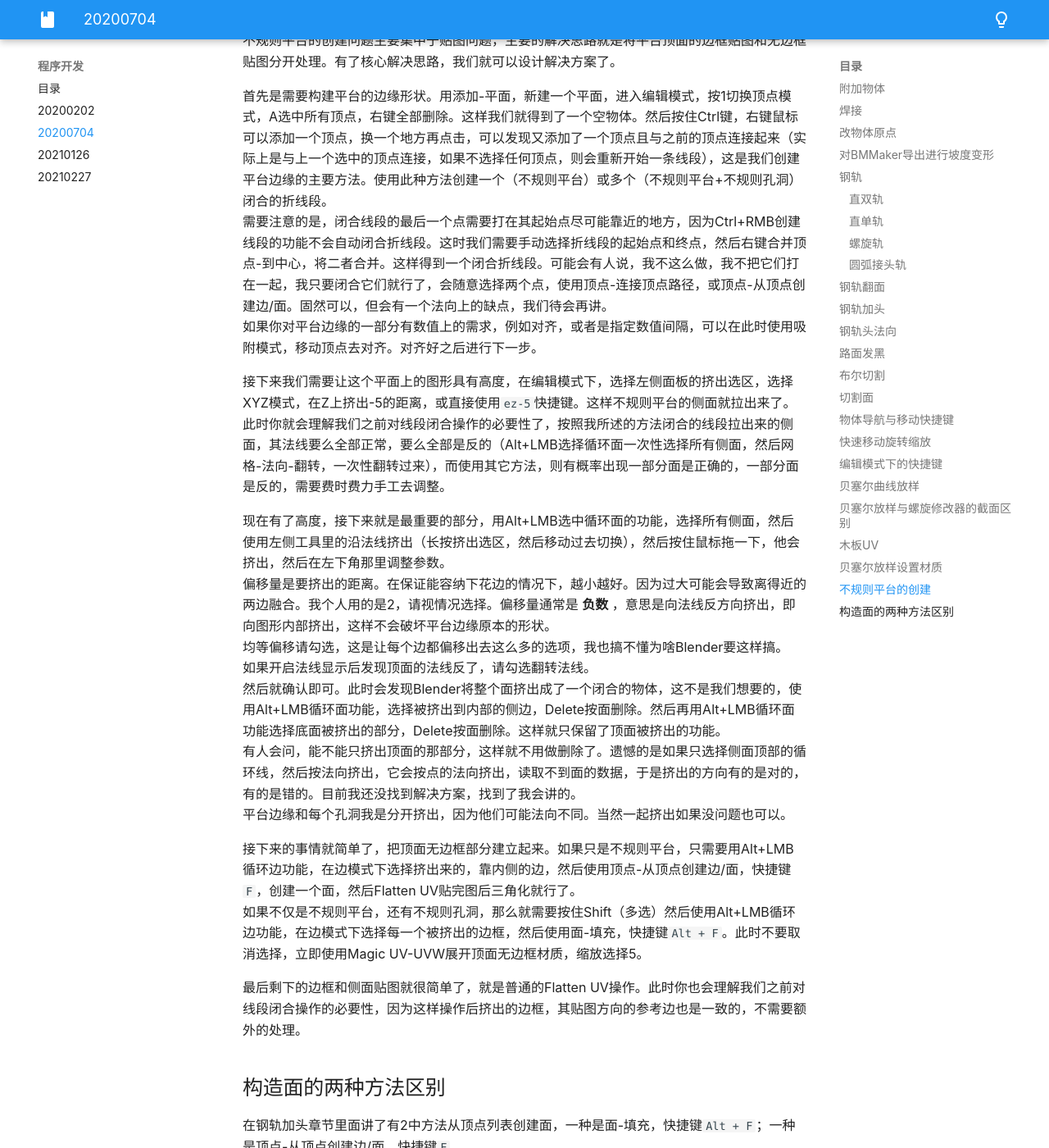
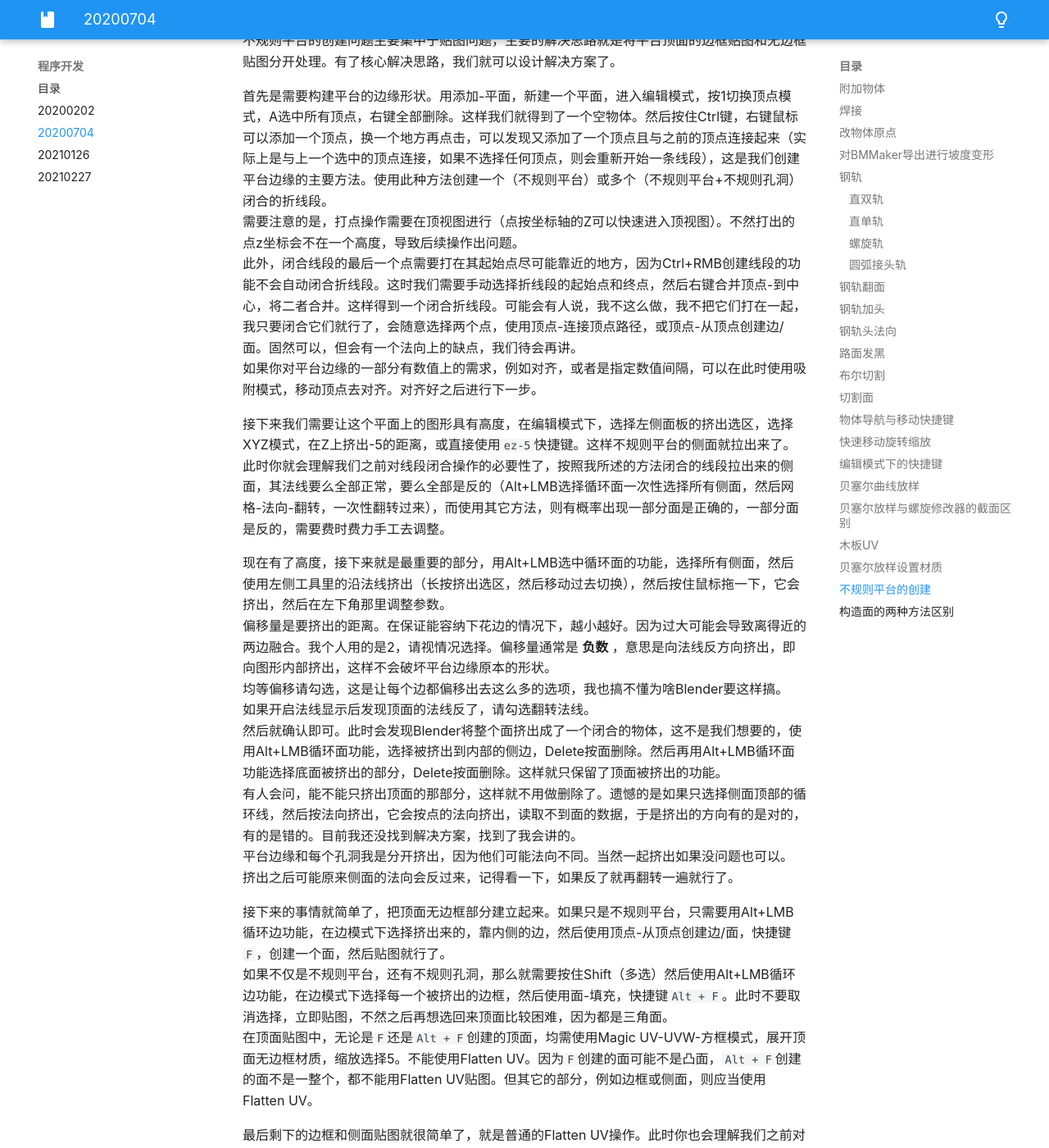
Before and after one commit to yyc12345/MyBlog, an MkDocs documentation site: the page built from docs/program/20200704.md, in a window 1280 px wide and 1400 px high, scrolled down 6587 px. Shown: the whole window at 82% size. Built offline with MkDocs 1.6.1 and Material for MkDocs 9.7.7, drawn with Linux system fonts in a browser that asks for light colours.

Commit message:
fix typos

```diff
--- a/docs/program/20200704.md
+++ b/docs/program/20200704.md
@@ -193,21 +193,24 @@ PS：千万不要对机关改原点，就是那些会被游戏在加载期间进
 不规则平台的创建问题主要集中于贴图问题，主要的解决思路就是将平台顶面的边框贴图和无边框贴图分开处理。有了核心解决思路，我们就可以设计解决方案了。
 
 首先是需要构建平台的边缘形状。用添加-平面，新建一个平面，进入编辑模式，按1切换顶点模式，A选中所有顶点，右键全部删除。这样我们就得到了一个空物体。然后按住Ctrl键，右键鼠标可以添加一个顶点，换一个地方再点击，可以发现又添加了一个顶点且与之前的顶点连接起来（实际上是与上一个选中的顶点连接，如果不选择任何顶点，则会重新开始一条线段），这是我们创建平台边缘的主要方法。使用此种方法创建一个（不规则平台）或多个（不规则平台+不规则孔洞）闭合的折线段。
-需要注意的是，闭合线段的最后一个点需要打在其起始点尽可能靠近的地方，因为Ctrl+RMB创建线段的功能不会自动闭合折线段。这时我们需要手动选择折线段的起始点和终点，然后右键合并顶点-到中心，将二者合并。这样得到一个闭合折线段。可能会有人说，我不这么做，我不把它们打在一起，我只要闭合它们就行了，会随意选择两个点，使用顶点-连接顶点路径，或顶点-从顶点创建边/面。固然可以，但会有一个法向上的缺点，我们待会再讲。
+需要注意的是，打点操作需要在顶视图进行（点按坐标轴的Z可以快速进入顶视图）。不然打出的点z坐标会不在一个高度，导致后续操作出问题。
+此外，闭合线段的最后一个点需要打在其起始点尽可能靠近的地方，因为Ctrl+RMB创建线段的功能不会自动闭合折线段。这时我们需要手动选择折线段的起始点和终点，然后右键合并顶点-到中心，将二者合并。这样得到一个闭合折线段。可能会有人说，我不这么做，我不把它们打在一起，我只要闭合它们就行了，会随意选择两个点，使用顶点-连接顶点路径，或顶点-从顶点创建边/面。固然可以，但会有一个法向上的缺点，我们待会再讲。
 如果你对平台边缘的一部分有数值上的需求，例如对齐，或者是指定数值间隔，可以在此时使用吸附模式，移动顶点去对齐。对齐好之后进行下一步。
 
 接下来我们需要让这个平面上的图形具有高度，在编辑模式下，选择左侧面板的挤出选区，选择XYZ模式，在Z上挤出-5的距离，或直接使用`ez-5`快捷键。这样不规则平台的侧面就拉出来了。此时你就会理解我们之前对线段闭合操作的必要性了，按照我所述的方法闭合的线段拉出来的侧面，其法线要么全部正常，要么全部是反的（Alt+LMB选择循环面一次性选择所有侧面，然后网格-法向-翻转，一次性翻转过来），而使用其它方法，则有概率出现一部分面是正确的，一部分面是反的，需要费时费力手工去调整。
 
-现在有了高度，接下来就是最重要的部分，用Alt+LMB选中循环面的功能，选择所有侧面，然后使用左侧工具里的沿法线挤出（长按挤出选区，然后移动过去切换），然后按住鼠标拖一下，他会挤出，然后在左下角那里调整参数。
+现在有了高度，接下来就是最重要的部分，用Alt+LMB选中循环面的功能，选择所有侧面，然后使用左侧工具里的沿法线挤出（长按挤出选区，然后移动过去切换），然后按住鼠标拖一下，它会挤出，然后在左下角那里调整参数。
 偏移量是要挤出的距离。在保证能容纳下花边的情况下，越小越好。因为过大可能会导致离得近的两边融合。我个人用的是2，请视情况选择。偏移量通常是 **负数** ，意思是向法线反方向挤出，即向图形内部挤出，这样不会破坏平台边缘原本的形状。
 均等偏移请勾选，这是让每个边都偏移出去这么多的选项，我也搞不懂为啥Blender要这样搞。
 如果开启法线显示后发现顶面的法线反了，请勾选翻转法线。
 然后就确认即可。此时会发现Blender将整个面挤出成了一个闭合的物体，这不是我们想要的，使用Alt+LMB循环面功能，选择被挤出到内部的侧边，Delete按面删除。然后再用Alt+LMB循环面功能选择底面被挤出的部分，Delete按面删除。这样就只保留了顶面被挤出的功能。
 有人会问，能不能只挤出顶面的那部分，这样就不用做删除了。遗憾的是如果只选择侧面顶部的循环线，然后按法向挤出，它会按点的法向挤出，读取不到面的数据，于是挤出的方向有的是对的，有的是错的。目前我还没找到解决方案，找到了我会讲的。
 平台边缘和每个孔洞我是分开挤出，因为他们可能法向不同。当然一起挤出如果没问题也可以。
+挤出之后可能原来侧面的法向会反过来，记得看一下，如果反了就再翻转一遍就行了。
 
-接下来的事情就简单了，把顶面无边框部分建立起来。如果只是不规则平台，只需要用Alt+LMB循环边功能，在边模式下选择挤出来的，靠内侧的边，然后使用顶点-从顶点创建边/面，快捷键`F`，创建一个面，然后Flatten UV贴完图后三角化就行了。
-如果不仅是不规则平台，还有不规则孔洞，那么就需要按住Shift（多选）然后使用Alt+LMB循环边功能，在边模式下选择每一个被挤出的边框，然后使用面-填充，快捷键`Alt + F`。此时不要取消选择，立即使用Magic UV-UVW展开顶面无边框材质，缩放选择5。
+接下来的事情就简单了，把顶面无边框部分建立起来。如果只是不规则平台，只需要用Alt+LMB循环边功能，在边模式下选择挤出来的，靠内侧的边，然后使用顶点-从顶点创建边/面，快捷键`F`，创建一个面，然后贴图就行了。
+如果不仅是不规则平台，还有不规则孔洞，那么就需要按住Shift（多选）然后使用Alt+LMB循环边功能，在边模式下选择每一个被挤出的边框，然后使用面-填充，快捷键`Alt + F`。此时不要取消选择，立即贴图，不然之后再想选回来顶面比较困难，因为都是三角面。
+在顶面贴图中，无论是`F`还是`Alt + F`创建的顶面，均需使用Magic UV-UVW-方框模式，展开顶面无边框材质，缩放选择5。不能使用Flatten UV。因为`F`创建的面可能不是凸面，`Alt + F`创建的面不是一整个，都不能用Flatten UV贴图。但其它的部分，例如边框或侧面，则应当使用Flatten UV。
 
 最后剩下的边框和侧面贴图就很简单了，就是普通的Flatten UV操作。此时你也会理解我们之前对线段闭合操作的必要性，因为这样操作后挤出的边框，其贴图方向的参考边也是一致的，不需要额外的处理。
 
```
